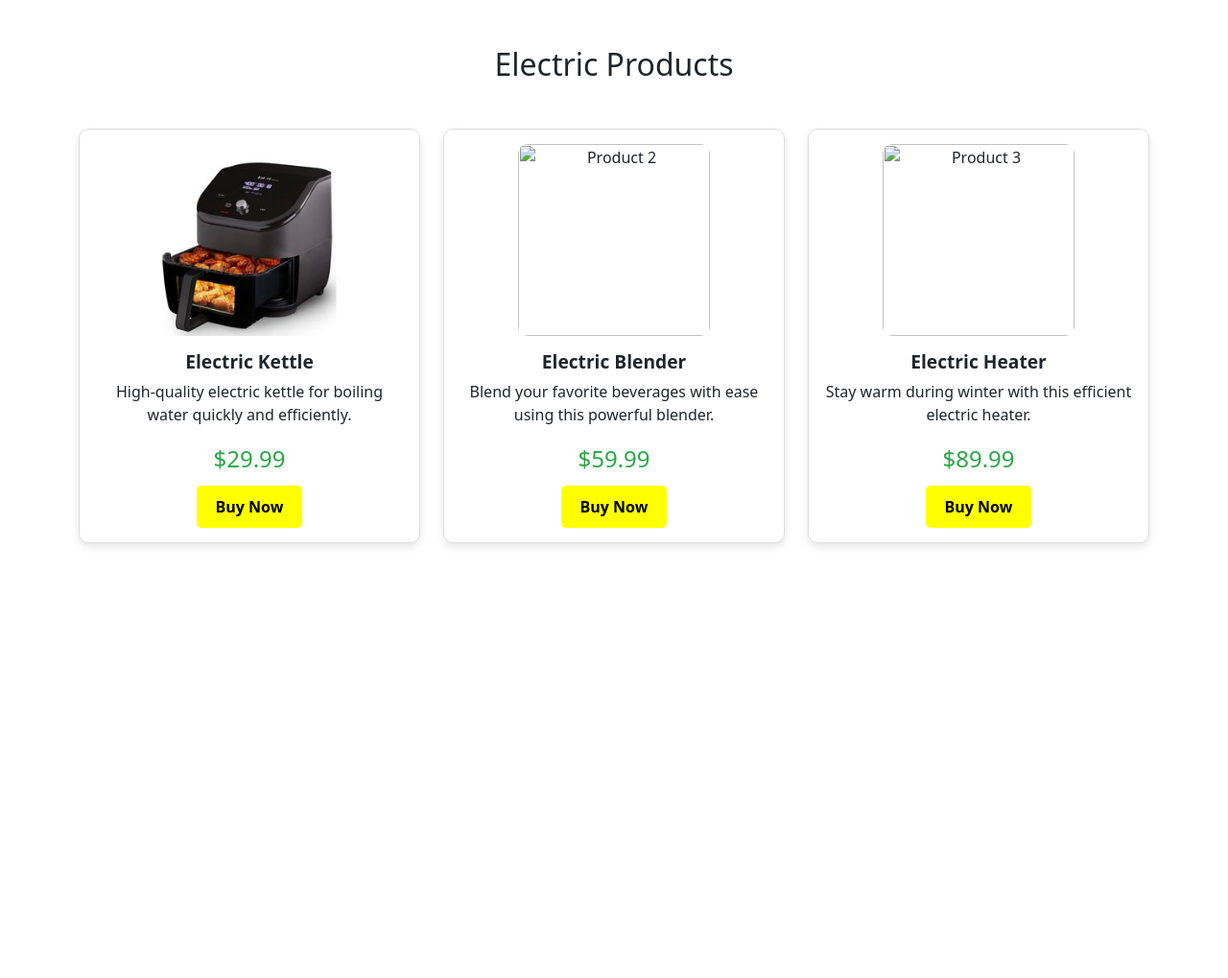
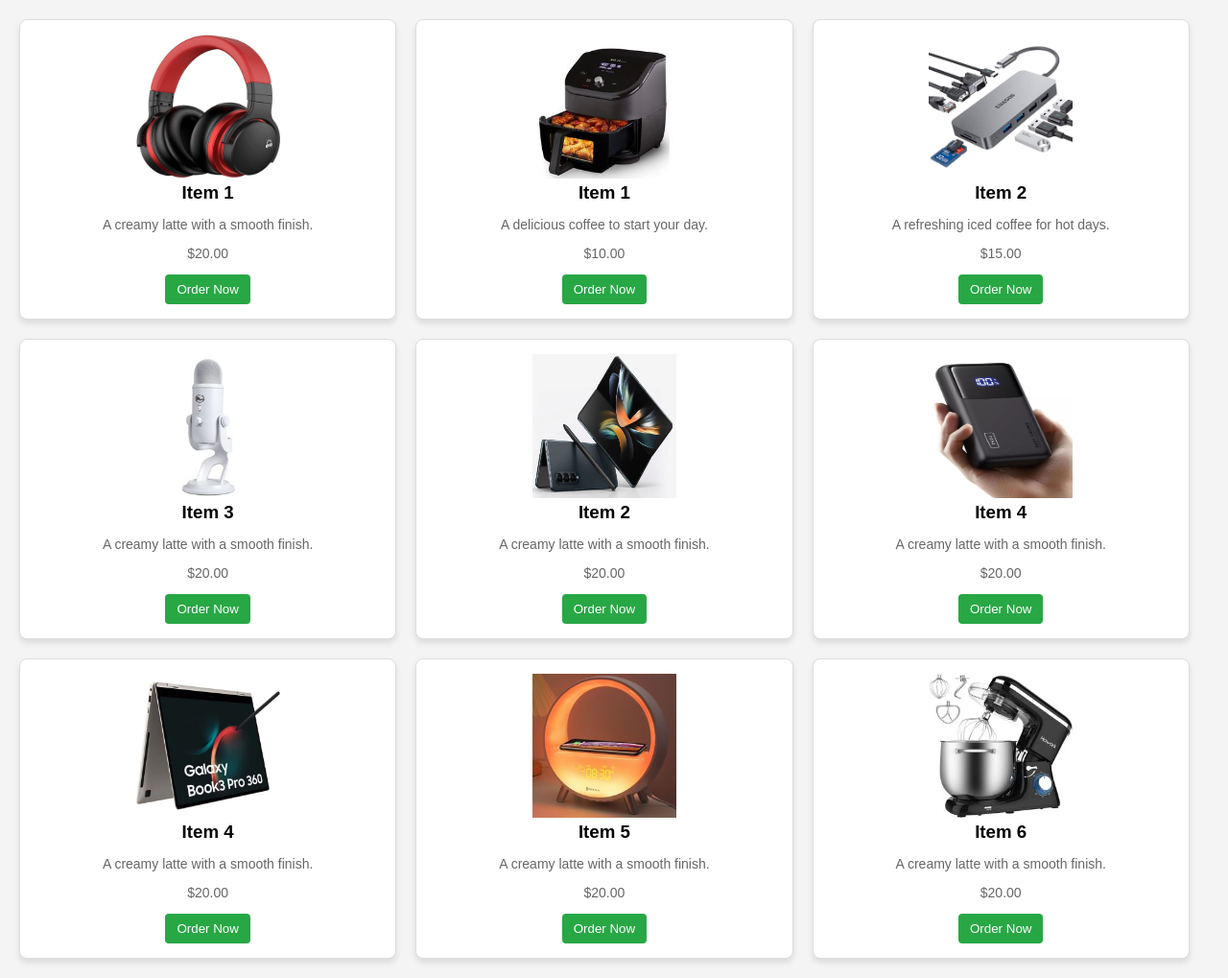
Before and after one commit to nethmidilekshakavi/JSP-Project, a Java web app: page /ElectricProducts.jsp in a window 1280 px wide. Shown: the whole page at 96% size. Before the commit the page ends 570 px from the top, so only its background shows below. Run offline with Tomcat 11, a stand-in JSP engine, Linux system fonts and the light colour scheme; some libraries are stand-ins or nearby versions.

Commit message:
Electric Products page design

```diff
--- a/src/main/java/com/example/lk/ijse/UsersListServelet.java
+++ b/src/main/java/com/example/lk/ijse/UsersListServelet.java
@@ -17,7 +17,7 @@
 import java.util.ArrayList;
 import java.util.List;
 
-@WebServlet(name = "UsersListServlet", value = "/users-list")
+@WebServlet(name = "UsersListServlet", value = "/Users-List")
 public class UsersListServelet extends HttpServlet {
 
     @Resource(name = "jdbc/pool")
@@ -39,7 +39,6 @@
                         resultSet.getString(4),
                         resultSet.getString(5),
                         resultSet.getString(6)
-
                 );
                 adminList.add(adminDto);
             }
@@ -50,7 +49,6 @@
 
         } catch (Exception e) {
             e.printStackTrace();
-            // Sending error message in the redirect
             resp.sendRedirect("users-list.jsp?error=Failed to retrieve users. Please try again.");
         }
     }
--- a/src/main/webapp/ElectricProducts.jsp
+++ b/src/main/webapp/ElectricProducts.jsp
@@ -1,63 +1,80 @@
-<%--
-  Created by IntelliJ IDEA.
-  User: ASUS
-  Date: 1/14/2025
-  Time: 12:14 AM
-  To change this template use File | Settings | File Templates.
---%>
-<%@ page contentType="text/html;charset=UTF-8" language="java" %>
-<html>
+<!DOCTYPE html>
+<html lang="en">
 <head>
-    <title>Title</title>
-  <title>Electric Products</title>
-  <link rel="stylesheet" href="css/Electric.css"> <!-- Custom Styles -->
-  <link href="https://maxcdn.bootstrapcdn.com/bootstrap/5.3.0/css/bootstrap.min.css" rel="stylesheet">
+  <meta charset="UTF-8">
+  <meta name="viewport" content="width=device-width, initial-scale=1.0">
+  <title>Inline Cards</title>
+  <link rel="stylesheet" href="css/Electric.css">
 </head>
 <body>
-<div class="container mt-5">
-  <h2 class="text-center mb-5">Electric Products</h2>
-  <div class="row">
-    <!-- Product Card 1 -->
-    <div class="col-md-4 mb-4">
-      <div class="product-card">
-        <img src="Image/Categories/Eeletronic/6b07dc8a2d28374ff5d01ba6dc148703.jpg" alt="Product 1">
-        <div class="product-details">
-          <h5 class="product-title">Electric Kettle</h5>
-          <p class="product-description">High-quality electric kettle for boiling water quickly and efficiently.</p>
-          <p class="product-price">$29.99</p>
-          <button class="buy-btn" onclick="navigateToOrderPage('Electric Kettle', 29.99)">Buy Now</button>
-        </div>
-      </div>
+<div class="content">
+  <div class="card-container">
+    <div class="card">
+      <img src="Image/Categories/Eeletronic/a8337f50ffaf22a9f4c350ed63362ec8.jpg" alt="Item 3">
+      <h3>Item 1</h3>
+      <p class="description">A creamy latte with a smooth finish.</p>
+      <p class="price">$20.00</p>
+      <button onclick="addToCart('Item 3', 20)">Order Now</button>
+    </div>
+    <div class="card">
+      <img src="Image/Categories/Eeletronic/6b07dc8a2d28374ff5d01ba6dc148703.jpg" alt="Item 1">
+      <h3>Item 1</h3>
+      <p class="description">A delicious coffee to start your day.</p>
+      <p class="price">$10.00</p>
+      <button onclick="addToCart('Item 1', 10)">Order Now</button>
+    </div>
+    <div class="card">
+      <img src="Image/Categories/Eeletronic/5dba612dd9931919daf3b784533a83df.jpg" alt="Item 2">
+      <h3>Item 2</h3>
+      <p class="description">A refreshing iced coffee for hot days.</p>
+      <p class="price">$15.00</p>
+      <button onclick="addToCart('Item 2', 15)">Order Now</button>
+    </div>
+    <div class="card">
+      <img src="Image/Categories/Eeletronic/f30582afd1b9213faca85ee312a77164.jpg" alt="Item 3">
+      <h3>Item 3</h3>
+      <p class="description">A creamy latte with a smooth finish.</p>
+      <p class="price">$20.00</p>
+      <button onclick="addToCart('Item 3', 20)">Order Now</button>
+    </div>
+    <div class="card">
+      <img src="Image/Categories/Eeletronic/225df0cf45c4d1bfc5d9a31c1de0772a.jpg" alt="Item 3">
+      <h3>Item 2</h3>
+      <p class="description">A creamy latte with a smooth finish.</p>
+      <p class="price">$20.00</p>
+      <button onclick="addToCart('Item 3', 20)">Order Now</button>
+    </div>
+    <div class="card">
+      <img src="Image/Categories/Eeletronic/a2911d64b84936d16e01da5627f7eb1c.jpg" alt="Item 3">
+      <h3>Item 4</h3>
+      <p class="description">A creamy latte with a smooth finish.</p>
+      <p class="price">$20.00</p>
+      <button onclick="addToCart('Item 3', 20)">Order Now</button>
+    </div>
+    <div class="card">
+      <img src="Image/Categories/Eeletronic/557b6cbe0b85cbd2cf4040dda07abcb1.jpg" alt="Item 3">
+      <h3>Item 4</h3>
+      <p class="description">A creamy latte with a smooth finish.</p>
+      <p class="price">$20.00</p>
+      <button onclick="addToCart('Item 3', 20)">Order Now</button>
+    </div>
+    <div class="card">
+      <img src="Image/Categories/Eeletronic/dbccb776620d025ab9b9fe5218b64a83.jpg" alt="Item 3">
+      <h3>Item 5</h3>
+      <p class="description">A creamy latte with a smooth finish.</p>
+      <p class="price">$20.00</p>
+      <button onclick="addToCart('Item 3', 20)">Order Now</button>
+    </div>
+    <div class="card">
+      <img src="Image/Categories/Eeletronic/7b56cb5ec005d502daac10808a086de0.jpg" alt="Item 3">
+      <h3>Item 6</h3>
+      <p class="description">A creamy latte with a smooth finish.</p>
+      <p class="price">$20.00</p>
+      <button onclick="addToCart('Item 3', 20)">Order Now</button>
     </div>
 
-    <!-- Product Card 2 -->
-    <div class="col-md-4 mb-4">
-      <div class="product-card">
-        <img src="https://via.placeholder.com/300x200" alt="Product 2">
-        <div class="product-details">
-          <h5 class="product-title">Electric Blender</h5>
-          <p class="product-description">Blend your favorite beverages with ease using this powerful blender.</p>
-          <p class="product-price">$59.99</p>
-          <button class="buy-btn" onclick="navigateToOrderPage('Electric Blender', 59.99)">Buy Now</button>
-        </div>
-      </div>
-    </div>
-
-    <!-- Product Card 3 -->
-    <div class="col-md-4 mb-4">
-      <div class="product-card">
-        <img src="https://via.placeholder.com/300x200" alt="Product 3">
-        <div class="product-details">
-          <h5 class="product-title">Electric Heater</h5>
-          <p class="product-description">Stay warm during winter with this efficient electric heater.</p>
-          <p class="product-price">$89.99</p>
-          <button class="buy-btn" onclick="navigateToOrderPage('Electric Heater', 89.99)">Buy Now</button>
-        </div>
-      </div>
-    </div>
   </div>
 </div>
 
-<script src="https://maxcdn.bootstrapcdn.com/bootstrap/5.3.0/js/bootstrap.bundle.min.js"></script>
 </body>
 </html>
--- a/src/main/webapp/css/Electric.css
+++ b/src/main/webapp/css/Electric.css
@@ -1,45 +1,51 @@
-.product-card {
-    border: 1px solid #ddd;
-    border-radius: 10px;
-    box-shadow: 0 4px 8px rgba(0, 0, 0, 0.1);
-    padding: 15px;
-    text-align: center;
-    transition: transform 0.3s ease;
+body {
+    font-family: Arial, sans-serif;
+    margin: 0;
+    padding: 20px; /* Add some padding for spacing */
+    background-color: #f4f4f4;
 }
 
-.product-card img {
-    width: 200px;
-    height: 200px;
-    border-radius: 10px;
-    margin-bottom: 15px;
+.card-container {
+    display: flex;
+    flex-wrap: wrap; /* Allow wrapping to the next line */
+    gap: 20px; /* Space between cards */
+    justify-content: flex-start; /* Align cards to the left */
 }
 
-.product-card:hover {
-    transform: scale(1.05);
+.card {
+    flex: 1 1 calc(33.33% - 20px); /* Three cards per row with gap handling */
+    box-sizing: border-box; /* Include padding and border in width */
+    max-width: calc(33.33% - 20px); /* Restrict max width for each card */
+    padding: 15px;
+    border: 1px solid #ddd;
+    border-radius: 8px;
+    background-color: #fff;
+    box-shadow: 0 4px 6px rgba(0, 0, 0, 0.1);
+    text-align: center;
 }
 
-.product-title {
-    font-size: 1.2em;
-    font-weight: bold;
+
+.card h3 {
+    margin: 0 0 10px;
 }
 
-.product-price {
-    color: #28a745;
-    font-size: 1.5em;
-    margin: 10px 0;
+.card p {
+    font-size: 14px;
+    color: #666;
+}
+button {
+    padding: 8px 12px;
+    border: none;
+    border-radius: 4px;
+    background-color: #28a745;
+    color: #fff;
+    cursor: pointer;
 }
 
-.buy-btn {
-    background-color: yellow;
-    color: black;
-    border: none;
-    padding: 10px 20px;
-    cursor: pointer;
-    border-radius: 5px;
-    font-size: 1em;
-    font-weight: bold;
+button:hover {
+    background-color: #218838;
 }
-
-.buy-btn:hover {
-    background-color: darkorange;
+.card>img{
+    width: 150px;
+    height:150px;
 }
--- a/src/main/webapp/css/login.css
+++ b/src/main/webapp/css/login.css
@@ -10,7 +10,7 @@
     justify-content: center;
     align-items: center;
     height: 100vh;
-    background-image:url("../Image/f887d0985bd5369f79897c7b8a3c31db.jpg");
+    background-image:url("../Image/d5bc76c659c1b8ba0ccd64523de9b274.jpg");
 }
 
 .login-container {
```
Also changed, not shown: src/main/java/com/example/lk/ijse/Entity/Admin.java (+4 -4 lines), src/main/webapp/Categories.jsp (+6 -5 lines), src/main/webapp/Users-List.jsp (+36 -48 lines), src/main/webapp/css/Categories.css (+8 -0 lines), src/main/webapp/Image/Categories/Eeletronic/7b56cb5ec005d502daac10808a086de0.jpg (added), src/main/webapp/Image/Categories/Eeletronic/dbccb776620d025ab9b9fe5218b64a83.jpg (added), src/main/webapp/Image/d5bc76c659c1b8ba0ccd64523de9b274.jpg (added).
